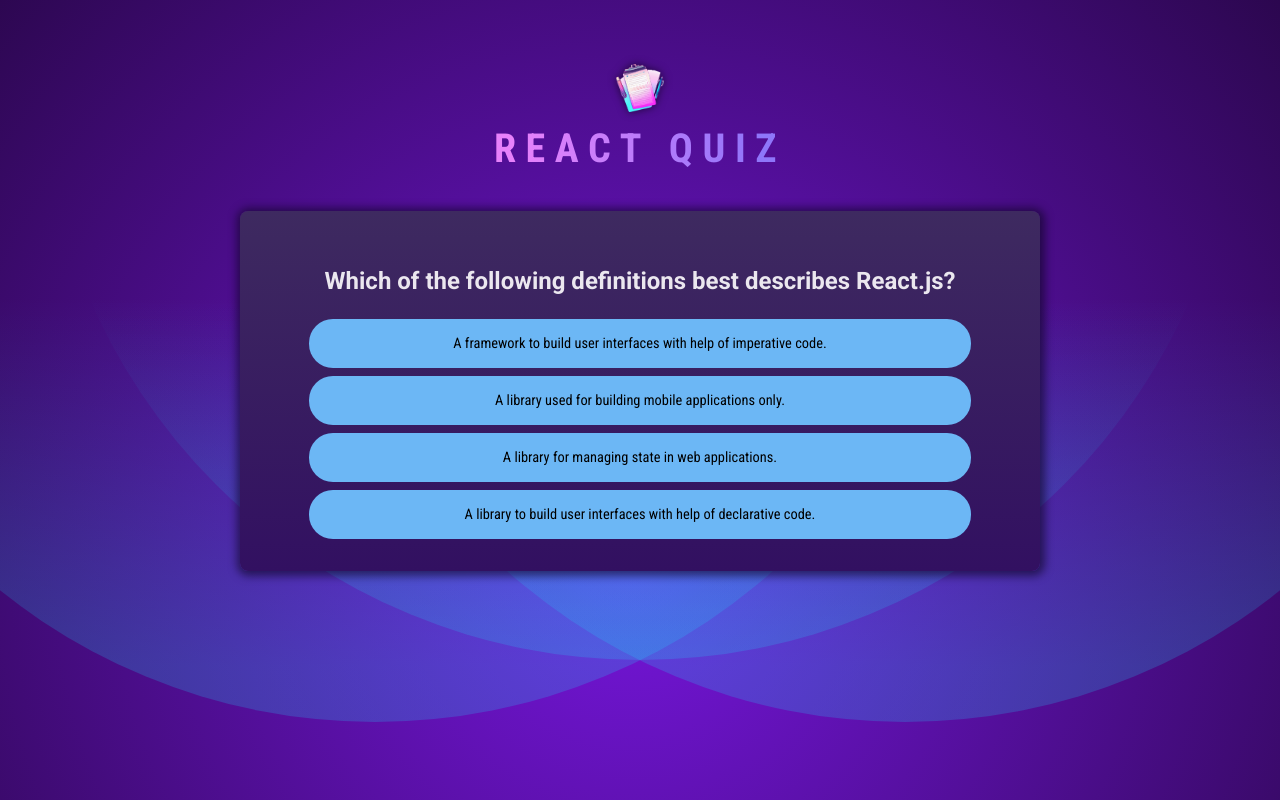
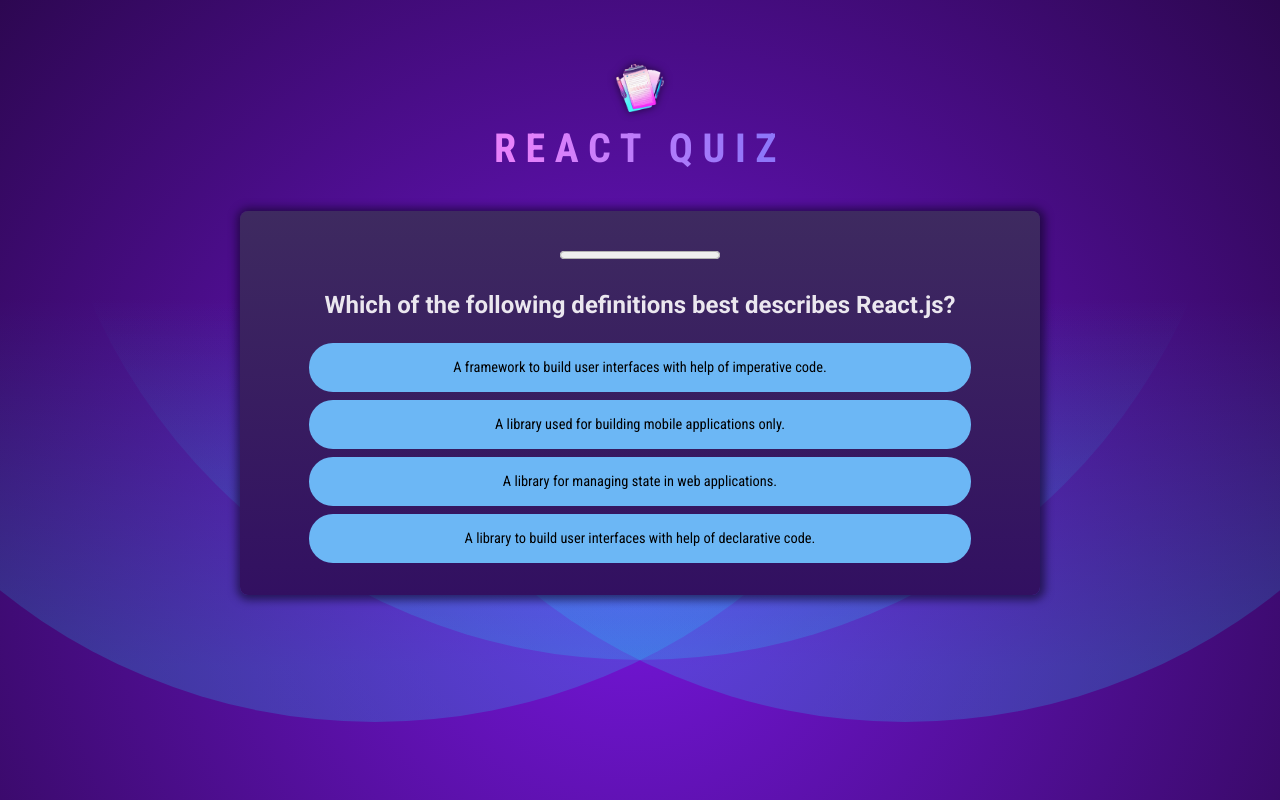
Before and after one commit to Faizan-glitch-os/quzi-app, a React (Vite) app: page / in a window 1280 px wide. Built offline with nearby package versions, Linux system fonts and the light colour scheme.

Commit message:
progress bar component is created and used, but functionality half broken

```diff
--- /dev/null
+++ b/components/progress_bar.jsx
@@ -0,0 +1,18 @@
+import { useEffect, useState } from "react";
+
+export default function ProgressBar({ timeout, onTimeout }) {
+  const [remainingTime, setRemainingTime] = useState(timeout);
+
+  useEffect(() => {
+    setTimeout(onTimeout, timeout);
+  }, [onTimeout, timeout]);
+  useEffect(() => {
+    setInterval(() => {
+      setRemainingTime((prevoiusTime) => prevoiusTime - 10);
+    }, 10);
+  }, []);
+
+  return (
+    <progress id="question-time" max={timeout} value={remainingTime}></progress>
+  );
+}
--- a/components/quiz.jsx
+++ b/components/quiz.jsx
@@ -1,7 +1,8 @@
-import { act, useState } from "react";
+import { useCallback, useState } from "react";
 import quizCompleteImg from "../src/assets/quiz-complete.png";
 
 import QUESTION from "../src/questions";
+import ProgressBar from "./progress_bar";
 
 export default function Quiz() {
   const [selectedAnswer, setSelectedAnswer] = useState([]);
@@ -21,14 +22,26 @@
   const shuffledAnswers = QUESTION[activeQuestionIndex].answers;
   shuffledAnswers.sort(() => Math.random() - 0.5);
 
-  function handleSelectedAnswer(selectedAnswer) {
+  const handleSelectedAnswer = useCallback(function handleSelectedAnswer(
+    selectedAnswer
+  ) {
     setSelectedAnswer((previousAnswers) => {
       return [...previousAnswers, selectedAnswer];
     });
-  }
+  },
+  []);
+
+  const handleSkipAnswer = useCallback(
+    () => handleSelectedAnswer(null),
+    [handleSelectedAnswer]
+  );
 
   return (
     <div id="quiz">
+      <ProgressBar
+        timeout={10000}
+        onTimeout={() => handleSelectedAnswer(null)}
+      />
       <div id="questions">
         <h2>{QUESTION[activeQuestionIndex].text}</h2>
         <ul id="answers">
```
